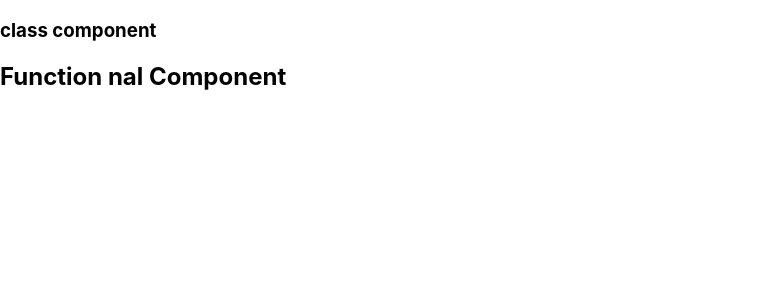
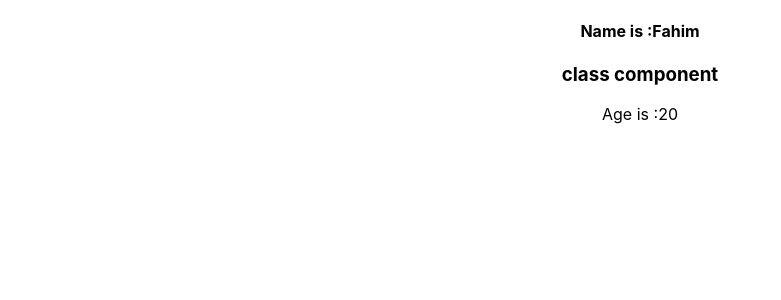
Before and after one commit to fahim27/React, a React (Create React App) app in the folder hello/: page / in a window 1280 px wide. Shown: the top 300 px of the page, without its empty margins (0-781 px from the left). Built offline with nearby package versions, Linux system fonts and the light colour scheme.

Commit message:
using props in function and class component

```diff
--- a/hello/src/App.js
+++ b/hello/src/App.js
@@ -2,13 +2,16 @@ import logo from './logo.svg';
 import './App.css';
 import ClassComponent from './components/ClassComponent'
 import FunctinalComponent from "./components/FunctinalComponent";
+import Navbar from './components/Navbar';
 
 function App() {
   return (
 
-    <div>
-      <ClassComponent />
-      <FunctinalComponent />
+    <div className="App">
+
+      <Navbar name="Fahim"></Navbar>
+     <ClassComponent age="20"></ClassComponent>
+
     </div>
 
   );
--- a/hello/src/components/ClassComponent.js
+++ b/hello/src/components/ClassComponent.js
@@ -3,7 +3,10 @@ import React, {Component} from 'react';
 class ClassComponent extends Component {
     render(){
         return (
-            <h3>class component</h3>
+            <div>
+                <h3>class component</h3>
+                <p>Age is :{this.props.age}</p>
+            </div>
         )
     }
 }
--- /dev/null
+++ b/hello/src/components/Navbar.js
@@ -0,0 +1,10 @@
+import react from 'react';
+
+const Navbar = (props) =>{
+    console.log(props)
+    return(
+        <h4>Name is :{props.name}</h4>
+    )
+}
+
+export default Navbar;
```
